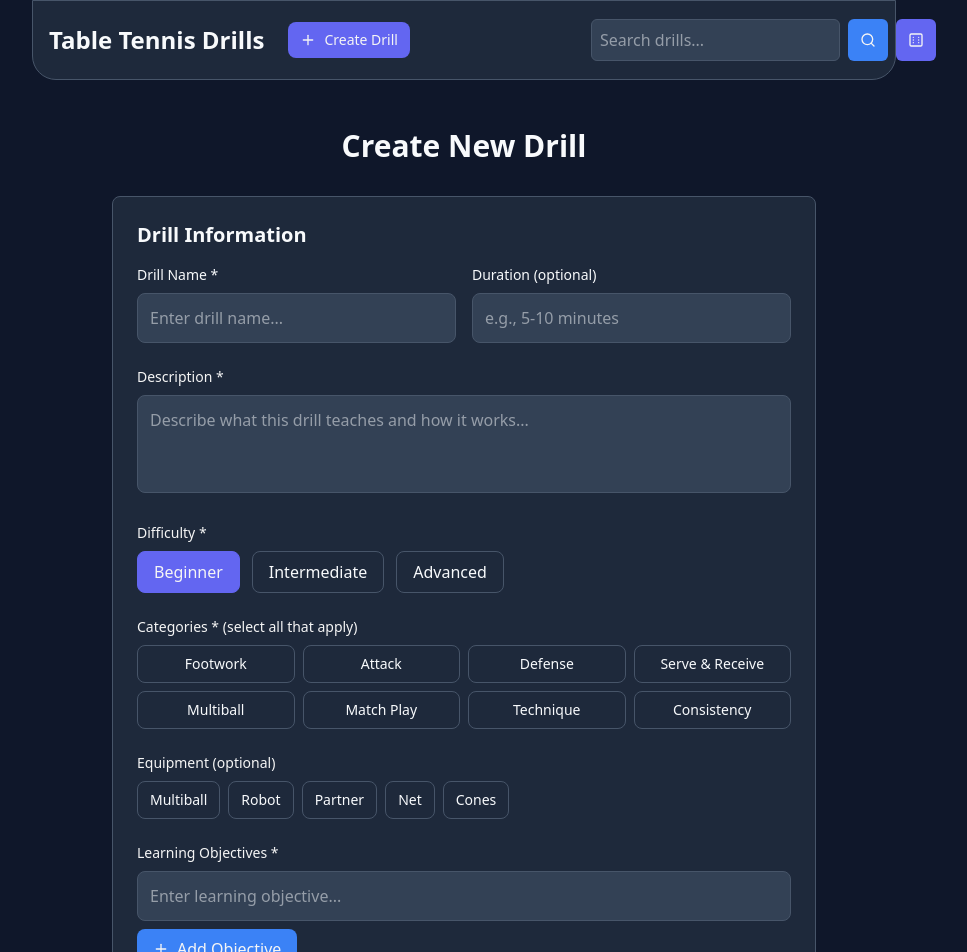
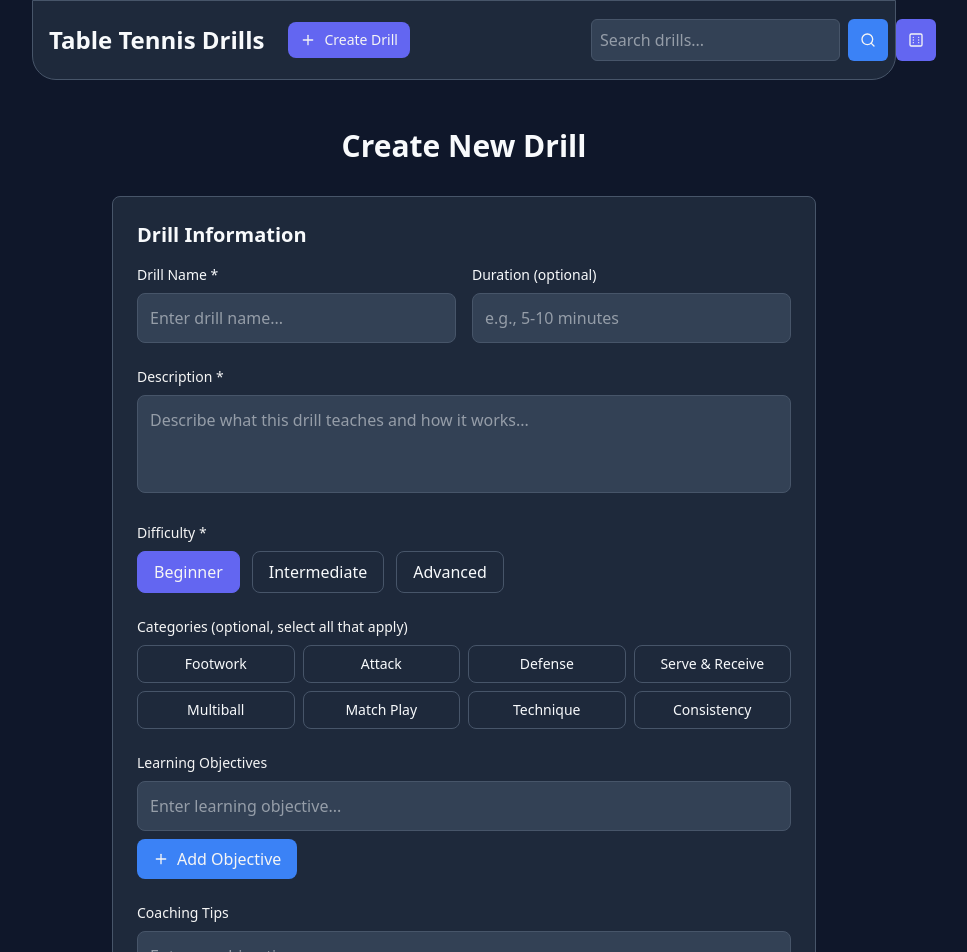
Before and after one commit to RowMur/ttdrills, a Next.js app: page /create in a window 1280 px wide. Shown: the top 952 px of the page, without its empty margins (176-1143 px from the left). Built offline with nearby package versions, Linux system fonts and the light colour scheme.

Commit message:
feat: make more of the form fields optional

```diff
--- a/src/app/create/page.tsx
+++ b/src/app/create/page.tsx
@@ -16,7 +16,6 @@ export default function CreateDrillPage() {
     categories: [] as DrillCategory[],
     tips: [""],
     duration: "",
-    equipment: [] as string[],
   });
 
   const [ballSequence, setBallSequence] = useState<StepGraph>({
@@ -53,7 +52,6 @@ export default function CreateDrillPage() {
       (obj) => obj.trim() !== ""
     );
     const cleanTips = drillData.tips.filter((tip) => tip.trim() !== "");
-    const cleanEquipment = drillData.equipment.filter((eq) => eq.trim() !== "");
 
     const drill: Drill = {
       name: drillData.name,
@@ -64,7 +62,6 @@ export default function CreateDrillPage() {
       categories: drillData.categories,
       tips: cleanTips,
       ...(drillData.duration && { duration: drillData.duration }),
-      ...(cleanEquipment.length > 0 && { equipment: cleanEquipment }),
       graph: ballSequence,
     };
 
@@ -77,12 +74,11 @@ export default function CreateDrillPage() {
   };
 
   const isFormValid = () => {
+    console.log(drillData);
+    console.log(ballSequence);
     return (
       drillData.name.trim() !== "" &&
       drillData.description.trim() !== "" &&
-      drillData.objectives.some((obj) => obj.trim() !== "") &&
-      drillData.categories.length > 0 &&
-      drillData.tips.some((tip) => tip.trim() !== "") &&
       ballSequence.entryPoint !== "" &&
       Object.keys(ballSequence.nodes).length > 0
     );
--- a/src/components/DrillDetails.tsx
+++ b/src/components/DrillDetails.tsx
@@ -1,6 +1,6 @@
 import { difficultyDisplay, categoryDisplay } from "@/data";
 import { Drill } from "@/types";
-import { Clock, Target, Lightbulb, Award, Wrench } from "lucide-react";
+import { Clock, Target, Lightbulb, Award } from "lucide-react";
 
 type Props = {
   drill: Drill;
@@ -49,6 +49,7 @@ export const DrillDetails = ({ drill }: Props) => {
           )}
 
           {/* Categories */}
+          {drill.categories.length > 0 && (
             <div className="flex items-center gap-2">
               <span className="text-text font-medium">Categories:</span>
               <div className="flex flex-wrap gap-1">
@@ -62,21 +63,11 @@ export const DrillDetails = ({ drill }: Props) => {
                 ))}
               </div>
             </div>
-
-          {/* Equipment */}
-          {drill.equipment && drill.equipment.length > 0 && (
-            <div className="flex items-center gap-2">
-              <Wrench className="w-4 h-4 text-primary" />
-              <span className="text-text-muted">
-                {drill.equipment
-                  .map((item) => item.charAt(0).toUpperCase() + item.slice(1))
-                  .join(", ")}
-              </span>
-            </div>
           )}
         </div>
 
         {/* Objectives */}
+        {drill.objectives.length > 0 && (
           <div>
             <h3 className="text-lg font-semibold mb-2 flex items-center gap-2 text-text">
               <Award className="w-5 h-5 text-success" />
@@ -94,8 +85,10 @@ export const DrillDetails = ({ drill }: Props) => {
               ))}
             </ul>
           </div>
+        )}
 
         {/* Tips */}
+        {drill.tips.length > 0 && (
           <div>
             <h3 className="text-lg font-semibold mb-2 flex items-center gap-2 text-text">
               <Lightbulb className="w-5 h-5 text-warning" />
@@ -113,6 +106,7 @@ export const DrillDetails = ({ drill }: Props) => {
               ))}
             </ul>
           </div>
+        )}
       </div>
     </div>
   );
--- a/src/components/DrillFormMetadata.tsx
+++ b/src/components/DrillFormMetadata.tsx
@@ -13,7 +13,6 @@ type Props = {
     categories: DrillCategory[];
     tips: string[];
     duration: string;
-    equipment: string[];
   };
   onChange: (
     field: string,
@@ -43,13 +42,6 @@ export const DrillFormMetadata = ({ data, onChange }: Props) => {
       ? data.categories.filter((c) => c !== category)
       : [...data.categories, category];
     onChange("categories", categories);
-  };
-
-  const toggleEquipment = (equipment: string) => {
-    const equipmentList = data.equipment.includes(equipment)
-      ? data.equipment.filter((e) => e !== equipment)
-      : [...data.equipment, equipment];
-    onChange("equipment", equipmentList);
   };
 
   return (
@@ -129,7 +121,7 @@ export const DrillFormMetadata = ({ data, onChange }: Props) => {
       {/* Categories */}
       <div>
         <label className="block text-sm font-medium text-white mb-2">
-          Categories * (select all that apply)
+          Categories (optional, select all that apply)
         </label>
         <div className="grid grid-cols-2 md:grid-cols-4 gap-2">
           {(Object.keys(categoryDisplay) as DrillCategory[]).map((category) => (
@@ -149,35 +141,10 @@ export const DrillFormMetadata = ({ data, onChange }: Props) => {
         </div>
       </div>
 
-      {/* Equipment */}
-      <div>
-        <label className="block text-sm font-medium text-white mb-2">
-          Equipment (optional)
-        </label>
-        <div className="flex flex-wrap gap-2">
-          {["multiball", "robot", "partner", "net", "cones"].map(
-            (equipment) => (
-              <button
-                key={equipment}
-                type="button"
-                onClick={() => toggleEquipment(equipment)}
-                className={`px-3 py-2 rounded-lg text-sm font-medium border capitalize ${
-                  data.equipment.includes(equipment)
-                    ? "bg-surface border-surface text-white"
-                    : "bg-transparent border-border text-text hover:border-text"
-                }`}
-              >
-                {equipment}
-              </button>
-            )
-          )}
-        </div>
-      </div>
-
       {/* Objectives */}
       <div>
         <label className="block text-sm font-medium text-white mb-2">
-          Learning Objectives *
+          Learning Objectives
         </label>
         <div className="space-y-2">
           {data.objectives.map((objective, index) => (
@@ -216,7 +183,7 @@ export const DrillFormMetadata = ({ data, onChange }: Props) => {
       {/* Tips */}
       <div>
         <label className="block text-sm font-medium text-white mb-2">
-          Coaching Tips *
+          Coaching Tips
         </label>
         <div className="space-y-2">
           {data.tips.map((tip, index) => (
--- a/src/components/DrillFormSequence.tsx
+++ b/src/components/DrillFormSequence.tsx
@@ -290,7 +290,7 @@ export const DrillFormSequence = ({ onChange }: Props) => {
               {/* Direction */}
               <div>
                 <label className="block text-sm font-medium text-text mb-1">
-                  Direction
+                  From
                 </label>
                 <select
                   value={node.direction}
--- a/src/comprehensiveDrills.ts
+++ b/src/comprehensiveDrills.ts
@@ -767,13 +767,14 @@ export const COMPREHENSIVE_DRILLS: Drill[] = [
     },
   },
   {
-    name: "Straights and Xs",
-    slug: "straights-and-xs",
-    description: "abcd",
-    objectives: ["Learn"],
+    name: "Forehand (middle), Forehand (wide)",
+    slug: "forehand-middle-forehand-wide",
+    description:
+      "Forehand drive/topspin alternating between middle and wide to a passive blocker.",
+    objectives: [],
     difficulty: "beginner",
-    categories: ["footwork"],
-    tips: ["Tip"],
+    categories: ["attack", "consistency"],
+    tips: [],
     graph: {
       entryPoint: "node1",
       nodes: {
@@ -782,11 +783,11 @@ export const COMPREHENSIVE_DRILLS: Drill[] = [
           prev: ["node4"],
           next: ["node2"],
           ball: {
-            stroke: "backhand",
+            stroke: "forehand",
             spin: "top",
             placement: {
               depth: "long",
-              direction: "backhand",
+              direction: "middle",
             },
             isOpponent: false,
           },
@@ -797,7 +798,7 @@ export const COMPREHENSIVE_DRILLS: Drill[] = [
           next: ["node3"],
           ball: {
             stroke: "backhand",
-            spin: "top",
+            spin: "block",
             placement: {
               depth: "long",
               direction: "backhand",
@@ -824,11 +825,11 @@ export const COMPREHENSIVE_DRILLS: Drill[] = [
           prev: ["node3"],
           next: ["node1"],
           ball: {
-            stroke: "forehand",
-            spin: "top",
+            stroke: "backhand",
+            spin: "block",
             placement: {
               depth: "long",
-              direction: "forehand",
+              direction: "backhand",
             },
             isOpponent: true,
           },
--- a/src/data.ts
+++ b/src/data.ts
@@ -7,8 +7,8 @@ export const shotTypeShorthand: Record<ShotType, string> = {
 };
 
 export const shotTypeDisplay: Record<ShotType, string> = {
-  forehand: "FH",
-  backhand: "BH",
+  forehand: "Forehand",
+  backhand: "Backhand",
   serve: "Serve",
 };
 
--- a/src/types.ts
+++ b/src/types.ts
@@ -59,6 +59,5 @@ export type Drill = {
   categories: DrillCategory[];
   tips: string[];
   duration?: string; // e.g., "5-10 minutes"
-  equipment?: string[]; // e.g., ["multiball", "robot"]
   graph: StepGraph;
 };
--- a/src/utils/drillSearch.ts
+++ b/src/utils/drillSearch.ts
@@ -36,13 +36,6 @@ function getDrillSearchableText(drill: Drill): string {
       searchableTerms.push("match", "game", "competition");
     }
   });
-
-  // Add equipment if available
-  if (drill.equipment) {
-    drill.equipment.forEach((equipment) => {
-      searchableTerms.push(equipment.toLowerCase());
-    });
-  }
 
   // Extract terms from all nodes in the drill
   Object.values(drill.graph.nodes).forEach((node: Node) => {
```
Lines whose indentation alone changed are shown as unchanged.
